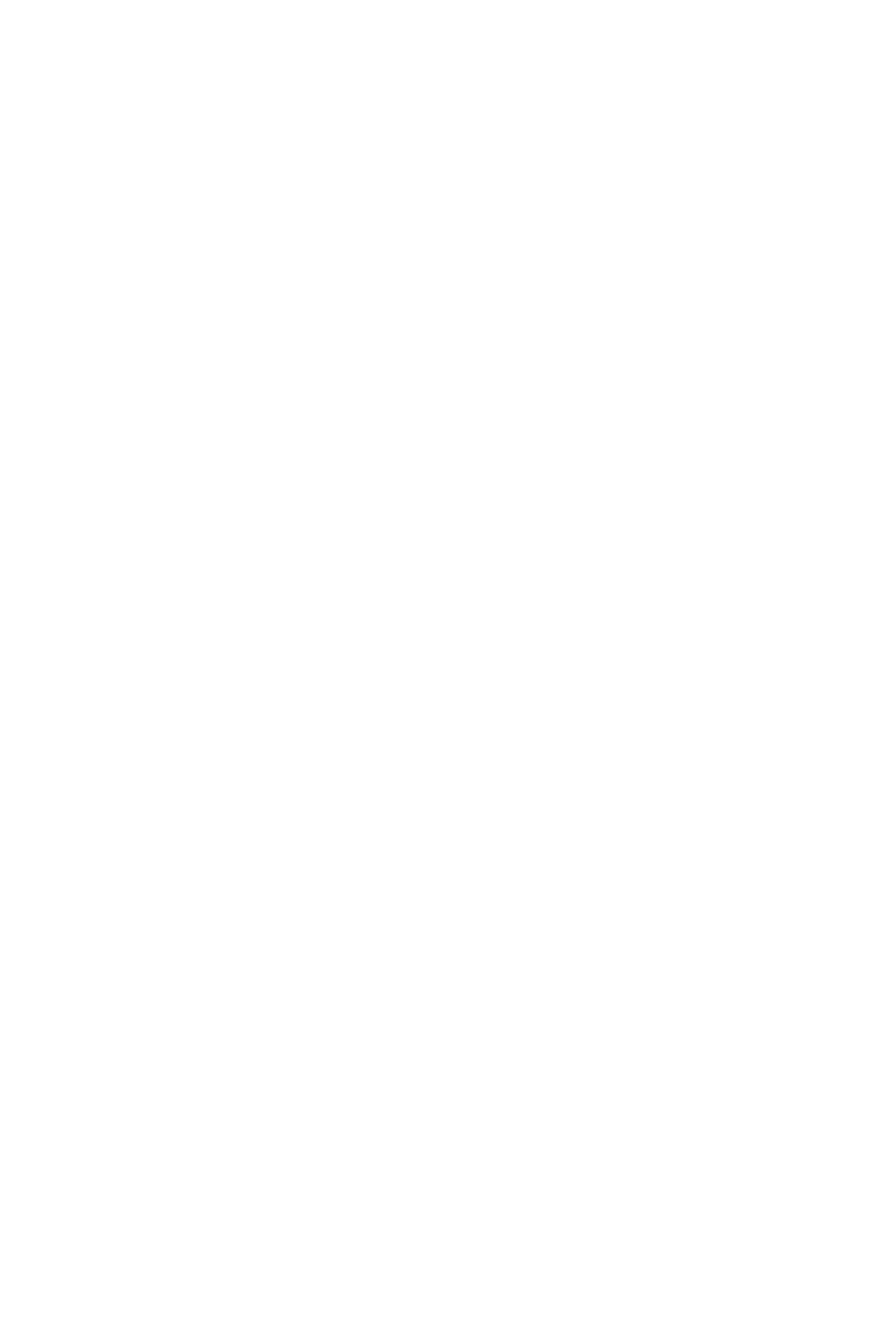
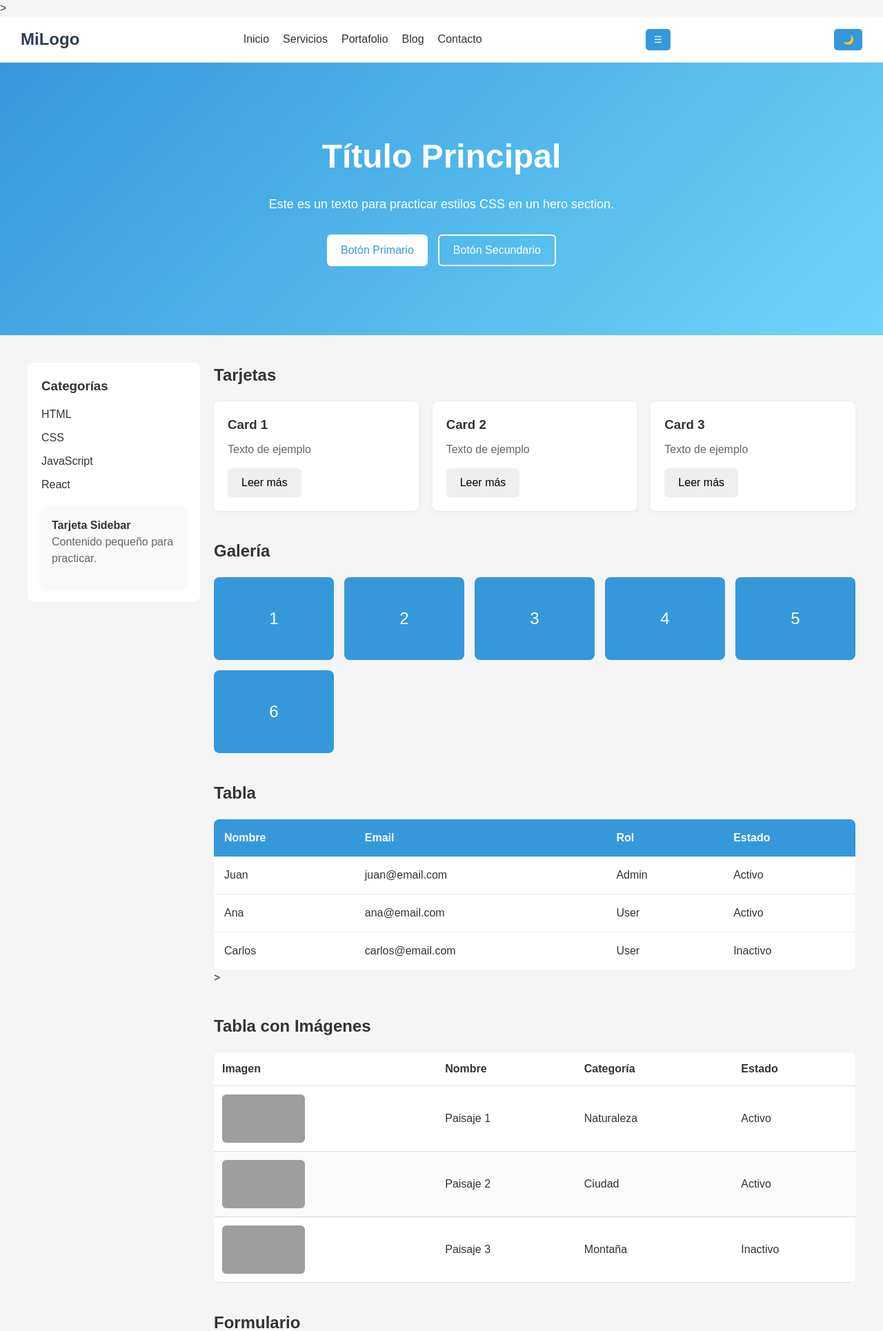
Before and after one commit to RM24004/Trabajo, a PHP site: page /practica_css.html in a window 1280 px wide. Before the commit the part shown is empty. Shown: the top 1930 px of the page at 69% size. Before the commit the page ends 800 px from the top, so only its background shows below. Run offline with PHP 8.4, Linux system fonts and the light colour scheme; grey boxes are pictures that could not be loaded.

Commit message:
practica con imagenes
bastante bien la practica

```diff
--- a/practica html/practica_css.html
+++ b/practica html/practica_css.html
@@ -0,0 +1,269 @@
+<!DOCTYPE html>
+<html lang="es">
+<head>
+  <meta charset="UTF-8">
+  <meta name="viewport" content="width=device-width, initial-scale=1.0">
+  <title>Práctica CSS Completa</title>
+  <link rel="stylesheet" href="styles.css">
+</head>
+<body> <!--Agreamos modo oscuro parte de la fase 12-->>
+
+  <!-- HEADER -->
+  <header class="header">
+    <div class="logo">MiLogo</div>
+    <nav class="nav">
+      <ul class="nav-list">
+        <li><a href="#">Inicio</a></li>
+        <li><a href="#">Servicios</a></li>
+        <li><a href="#">Portafolio</a></li>
+        <li><a href="#">Blog</a></li>
+        <li><a href="#">Contacto</a></li>
+      </ul>
+    </nav>
+    <button class="menu-btn">☰</button>
+    <button class="dark-toggle">🌙</button>
+  </header>
+
+  <!-- HERO -->
+  <section class="hero">
+    <div class="hero-content">
+      <h1>Título Principal</h1>
+      <p>Este es un texto para practicar estilos CSS en un hero section.</p>
+      <div class="hero-buttons">
+        <button class="btn primary">Botón Primario</button>
+        <button class="btn secondary">Botón Secundario</button>
+      </div>
+    </div>
+  </section>
+
+  <!-- LAYOUT PRINCIPAL -->
+  <main class="main-layout">
+
+    <!-- SIDEBAR -->
+    <aside class="sidebar">
+      <h3>Categorías</h3>
+      <ul>
+        <li><a href="#">HTML</a></li>
+        <li><a href="#">CSS</a></li>
+        <li><a href="#">JavaScript</a></li>
+        <li><a href="#">React</a></li>
+      </ul>
+
+      <div class="card small">
+        <h4>Tarjeta Sidebar</h4>
+        <p>Contenido pequeño para practicar.</p>
+      </div>
+    </aside>
+
+    <!-- CONTENIDO -->
+    <section class="content">
+
+      <!-- TARJETAS -->
+      <section class="cards">
+        <h2>Tarjetas</h2>
+        <div class="card-grid">
+          <article class="card">
+            <h3>Card 1</h3>
+            <p>Texto de ejemplo</p>
+            <button class="btn">Leer más</button>
+          </article>
+
+          <article class="card">
+            <h3>Card 2</h3>
+            <p>Texto de ejemplo</p>
+            <button class="btn">Leer más</button>
+          </article>
+
+          <article class="card">
+            <h3>Card 3</h3>
+            <p>Texto de ejemplo</p>
+            <button class="btn">Leer más</button>
+          </article>
+        </div>
+      </section>
+
+      <!-- GALERIA -->
+      <section class="gallery">
+        <h2>Galería</h2>
+        <div class="gallery-grid">
+          <div class="gallery-item">1</div>
+          <div class="gallery-item">2</div>
+          <div class="gallery-item">3</div>
+          <div class="gallery-item">4</div>
+          <div class="gallery-item">5</div>
+          <div class="gallery-item">6</div>
+        </div>
+      </section>
+
+      <!-- TABLA -->
+      <section class="table-section">
+        <h2>Tabla</h2>
+        <table class="table">
+          <thead>
+            <tr>
+              <th>Nombre</th>
+              <th>Email</th>
+              <th>Rol</th>
+              <th>Estado</th>
+            </tr>
+          </thead>
+          <tbody>
+            <tr>
+              <td>Juan</td>
+              <td>juan@email.com</td>
+              <td>Admin</td>
+              <td>Activo</td>
+            </tr>
+            <tr>
+              <td>Ana</td>
+              <td>ana@email.com</td>
+              <td>User</td>
+              <td>Activo</td>
+            </tr>
+            <tr>
+              <td>Carlos</td>
+              <td>carlos@email.com</td>
+              <td>User</td>
+              <td>Inactivo</td>
+            </tr>
+          </tbody>
+        </table>
+<!--Paso 3 Trabajo con imagenes-->>
+      </section>
+      <section class="image-table-section">
+<h2>Tabla con Imágenes</h2>
+
+<table class="image-table">
+    <thead>
+      <tr>
+        <th>Imagen</th>
+        <th>Nombre</th>
+        <th>Categoría</th>
+        <th>Estado</th>
+      </tr>
+    </thead>
+
+    <tbody>
+      <tr>
+        <td>
+          <img src="https://picsum.photos/200/120?1" alt="">
+        </td>
+        <td>Paisaje 1</td>
+        <td>Naturaleza</td>
+        <td>Activo</td>
+      </tr>
+
+      <tr>
+        <td>
+          <img src="https://picsum.photos/200/120?2" alt="">
+        </td>
+        <td>Paisaje 2</td>
+        <td>Ciudad</td>
+        <td>Activo</td>
+      </tr>
+
+      <tr>
+        <td>
+          <img src="https://picsum.photos/200/120?3" alt="">
+        </td>
+        <td>Paisaje 3</td>
+        <td>Montaña</td>
+        <td>Inactivo</td>
+      </tr>
+    </tbody>
+  </table>
+</section>
+
+      <!-- FORMULARIO -->
+      <section class="form-section">
+        <h2>Formulario</h2>
+        <form class="form">
+          <div class="form-group">
+            <label>Nombre</label>
+            <input type="text" placeholder="Tu nombre">
+          </div>
+
+          <div class="form-group">
+            <label>Email</label>
+            <input type="email" placeholder="Tu email">
+          </div>
+
+          <div class="form-group">
+            <label>País</label>
+            <select>
+              <option>El Salvador</option>
+              <option>Guatemala</option>
+              <option>Honduras</option>
+            </select>
+          </div>
+
+          <div class="form-group">
+            <label>Mensaje</label>
+            <textarea rows="4"></textarea>
+          </div>
+
+          <div class="form-group inline">
+            <label>
+              <input type="checkbox"> Acepto términos
+            </label>
+          </div>
+
+          <button class="btn primary">Enviar</button>
+        </form>
+      </section>
+
+    </section>
+  </main>
+
+  <!-- FOOTER -->
+  <footer class="footer">
+    <div class="footer-columns">
+      <div>
+        <h4>Empresa</h4>
+        <ul>
+          <li><a href="#">Sobre nosotros</a></li>
+          <li><a href="#">Equipo</a></li>
+          <li><a href="#">Carreras</a></li>
+        </ul>
+      </div>
+
+      <div>
+        <h4>Soporte</h4>
+        <ul>
+          <li><a href="#">Ayuda</a></li>
+          <li><a href="#">Contacto</a></li>
+          <li><a href="#">FAQ</a></li>
+        </ul>
+      </div>
+
+      <div>
+        <h4>Redes</h4>
+        <ul class="social">
+          <li><a href="#">Facebook</a></li>
+          <li><a href="#">Twitter</a></li>
+          <li><a href="#">Instagram</a></li>
+        </ul>
+      </div>
+    </div>
+
+    <div class="footer-bottom">
+      <p>© 2026 Práctica CSS</p>
+    </div>
+  </footer>
+
+<script>
+document.addEventListener("DOMContentLoaded", function () {
+
+    const btn = document.querySelector(".dark-toggle");
+
+    console.log(btn); // para verificar
+
+    btn.addEventListener("click", function () {
+        document.body.classList.toggle("dark");
+        console.log("click funcionando");
+    });
+
+});
+</script>
+</body>
+</html>
--- a/practica html/styles.css
+++ b/practica html/styles.css
@@ -1,5 +1,17 @@
 /* RESET Elimina estilos que el navegador ofrece preddeterminadamente */
 /* Base mas profesional para iniciar paginas en css */
+
+/*Parte de la fase 12*/
+/*Con esto crearemos variables globales para trabajar*/
+:root {
+    --primary: #3498db;
+    --secondary: #2c3e50;
+    --background: #f5f5f5;
+    --card-bg: white;
+    --text: #333;
+    --border: #ddd;
+}
+
 
 /*Fase 1*/
 * {
@@ -10,10 +22,18 @@
 
 /* damos un estilo general a la pagina definiento algunos campos */
 body {
+    /*utilizamos las variables para la apareciencia parte de la fase 12*/
+    font-family: Arial, Helvetica, sans-serif;
+    line-height: 1.5;
+    background-color: var(--background);
+    color: var(--text);
+
+    /*
     font-family: Arial, Helvetica, sans-serif;
     line-height: 1.5;
     background-color: #f5f5f5;
     color: #333;
+    */
 }
 /*con este quitamos el color a los enlaces*/
 a {
@@ -37,9 +57,13 @@ img {
 /*Fase 2*/
 /* HEADER le damos personalidad al header*/
 .header {
-    background-color: white;
+    /*Modificamos el header con las variables parte de la fase 12*/
+    background-color: var(--card-bg);
+    border-bottom: 1px solid var(--border);
     padding: 15px 30px;
-    border-bottom: 1px solid #ddd;
+
+    /*border-bottom: 1px solid #ddd;
+    background-color: white;*/
 }
 
 /* CONTENEDOR HEADER  lo agregamos a un contenedor y le damos propiedades para que se vea adecuadamente*/
@@ -67,6 +91,23 @@ img {
 .nav-list a {
     font-weight: 500;
     transition: 0.3s;
+    position: relative;/*animacion de  liks navbar parte de la fase 11*/
+}
+
+/*Parte de la fase 11*/
+/*Efecto moderno linea de animacion*/
+.nav-list a::after {
+    content: "";
+    position: absolute;
+    left: 0;
+    bottom: -5px;
+    width: 0;
+    height: 2px;
+    background: #3498db;
+    transition: 0.3s;
+}
+.nav-list a:hover::after {
+    width: 100%;
 }
 
 /* HOVER NAV agregamos un pequeño cambio de color cuando pase sobre la navbar */
@@ -97,6 +138,7 @@ img {
 .hero-content {
     max-width: 800px;
     margin: 0 auto; /* centrado automatico */
+    animation: fadeIn 1s ease; /*animacion aparece suave partde de la fase 11*/
 }
 
 
@@ -133,8 +175,11 @@ img {
 
 /* BOTON PRIMARIO */
 .btn.primary {
-    background: white;
-    color: #3498db;
+    /*background: white;
+    color: #3498db;*/
+    /*utilizamos las variables globales para establecer el boton parte de la fase 12*/
+    background: var(--card-bg);
+    color: var(--primary);
 }
 
 /* BOTON SECUNDARIO */
@@ -146,7 +191,8 @@ img {
 
 /* HOVER BOTONES */
 .btn:hover {
-    transform: translateY(-2px); /*hace que el boton flote */
+    /*transform: translateY(-2px); /*hace que el boton flote */
+    transform: translateY(-3px) scale(1.02); /*hace que frote crece y esta animado parte de la fase 11*/
 }
 
 /*Fase 4*/
@@ -215,11 +261,16 @@ img {
 
 /*Agregaremos estilo a las cards*/
 .card {
+    /*agregamos el fondo con las variables parte de la fase 12*/
     background: white;
+
+    /*background: white;*/
     padding: 20px;
     border-radius: 8px;
     box-shadow: 0 2px 8px rgba(0,0,0,0.05); /*para agregar sombras*/
     transition: 0.3s;
+    animation: fadeIn 0.8s ease; /*aparecera suavemente parte de la fase 11*/
+
 }
 
 .card h3 {
@@ -424,4 +475,153 @@ img {
     font-size: 14px;
 }
 
-/*Fase 10*/
+/*Fase 10 Responsive Design*/
+/* TABLET para version de tablet */
+@media (max-width: 900px) {
+
+    .main-layout {
+        grid-template-columns: 1fr;
+    }
+
+    .sidebar {
+        order: 2;
+    }
+
+    .card-grid {
+        grid-template-columns: repeat(2, 1fr);
+    }
+
+    .footer-columns {
+        grid-template-columns: repeat(2, 1fr);
+    }
+
+}
+
+/* MOBILE para version mobile*/
+@media (max-width: 600px) {
+
+    .header {
+        flex-direction: column;
+        gap: 15px;
+    }
+
+    .nav-list {
+        flex-direction: column;
+        align-items: center;
+    }
+
+    .hero h1 {
+        font-size: 32px;
+    }
+
+    .hero-buttons {
+        flex-direction: column;
+    }
+
+    .card-grid {
+        grid-template-columns: 1fr;
+    }
+
+    .gallery-grid {
+        grid-template-columns: 1fr;
+    }
+
+    .footer-columns {
+        grid-template-columns: 1fr;
+    }
+
+}
+
+/*Fase 11*/
+/*Animaciones mas suaves*/
+button,
+a,
+.card,
+.gallery-item {
+    transition: all 0.3s ease;
+}
+
+/*Creamos una animacion*/
+@keyframes fadeIn {
+    from {
+        opacity: 0;
+        transform: translateY(20px);
+    }
+    to {
+        opacity: 1;
+        transform: translateY(0);
+    }
+}
+/*Fase 13*/
+/*Ordenamos la tabla con imágenes*/
+.image-table-section h2 {
+    margin-bottom: 20px;
+}
+
+/*Le damos el msmo estilo*/
+.image-table {
+    width: 100%;
+    border-collapse: collapse;
+    background: var(--card-bg);
+    border-radius: 8px;
+    overflow: hidden;
+}
+/*Separamos y reparamos todo que quede bien*/
+.image-table th,
+.image-table td {
+    padding: 12px;
+    border-bottom: 1px solid var(--border);
+    text-align: left;
+}
+/*Imagen en escala de grises*/
+.image-table img {
+    filter: grayscale(30%);
+}
+.image-table img:hover {
+    filter: grayscale(0%);
+}
+
+/*Hover para resaltar*/
+.image-table tbody tr:hover {
+    background: rgba(0,0,0,0.03);
+}
+
+/*Lienas resaltadas*/
+.image-table tbody tr:nth-child(even) {
+    background: rgba(0,0,0,0.02);
+}
+
+/*sobra par cuando pase el mouse*/
+.image-table img:hover {
+    transform: scale(1.1);
+    box-shadow: 0 5px 15px rgba(0,0,0,0.2);
+}
+
+/*EStilo de las imagenes recorta sin deformar mantiene la proporcion*/
+.image-table img {
+    width: 120px;
+    height: 70px;
+    object-fit: cover;
+    border-radius: 6px;
+    transition: 0.3s;
+}
+
+
+/*Fase 12*/
+/*Agregamos modo oscuro*/
+
+.dark {
+    --background: #121212;
+    --card-bg: #1e1e1e;
+    --text: #e4e4e4;
+    --border: #333;
+}
+
+.dark-toggle {
+    padding: 8px 12px;
+    border: none;
+    background: var(--primary);
+    color: rgb(255, 255, 255);
+    border-radius: 5px;
+    cursor: pointer;
+}
```
